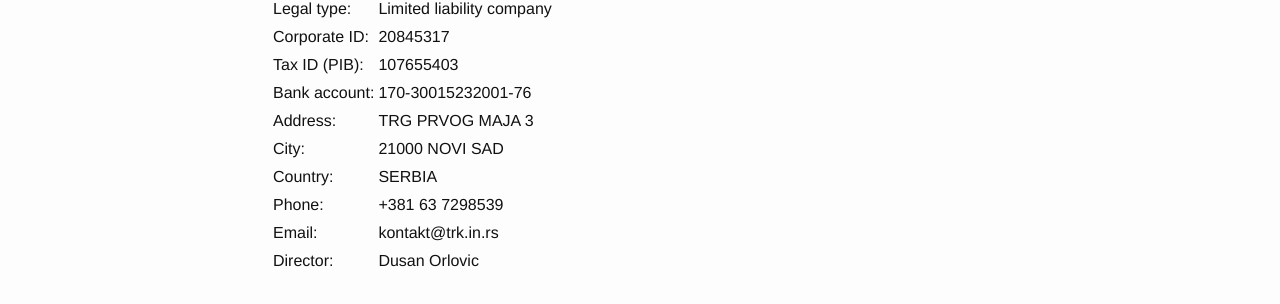
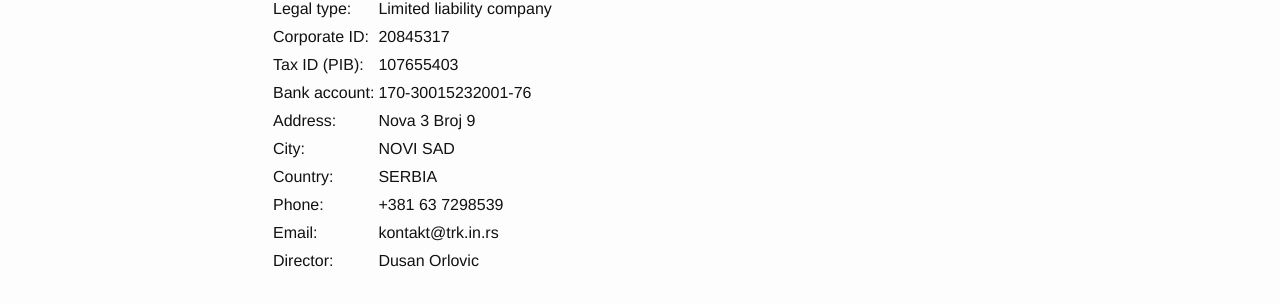
Before and after one commit to trkin/dev.trk.in.rs, a Jekyll site: the page built from about.md, in a window 1280 px wide. Shown: the part 209-513 px from the top of the page. Built offline with Jekyll 4.4.1, drawn with Linux system fonts in a browser that asks for light colours.

Commit message:
Update address

```diff
--- a/about.md
+++ b/about.md
@@ -10,8 +10,8 @@ permalink: /about/
 | Corporate ID: |20845317|
 | Tax ID (PIB): |107655403 |
 | Bank account: | 170-30015232001-76|
-| Address:      | TRG PRVOG MAJA 3 |
-| City:         |21000 NOVI SAD|
+| Address:      | Nova 3 Broj 9 |
+| City:         | NOVI SAD|
 | Country:      |SERBIA|
 | Phone:        |+381 63 7298539|
 | Email:        |kontakt@trk.in.rs|
```
Also changed, not shown: 404.md (renamed from 400.md).
